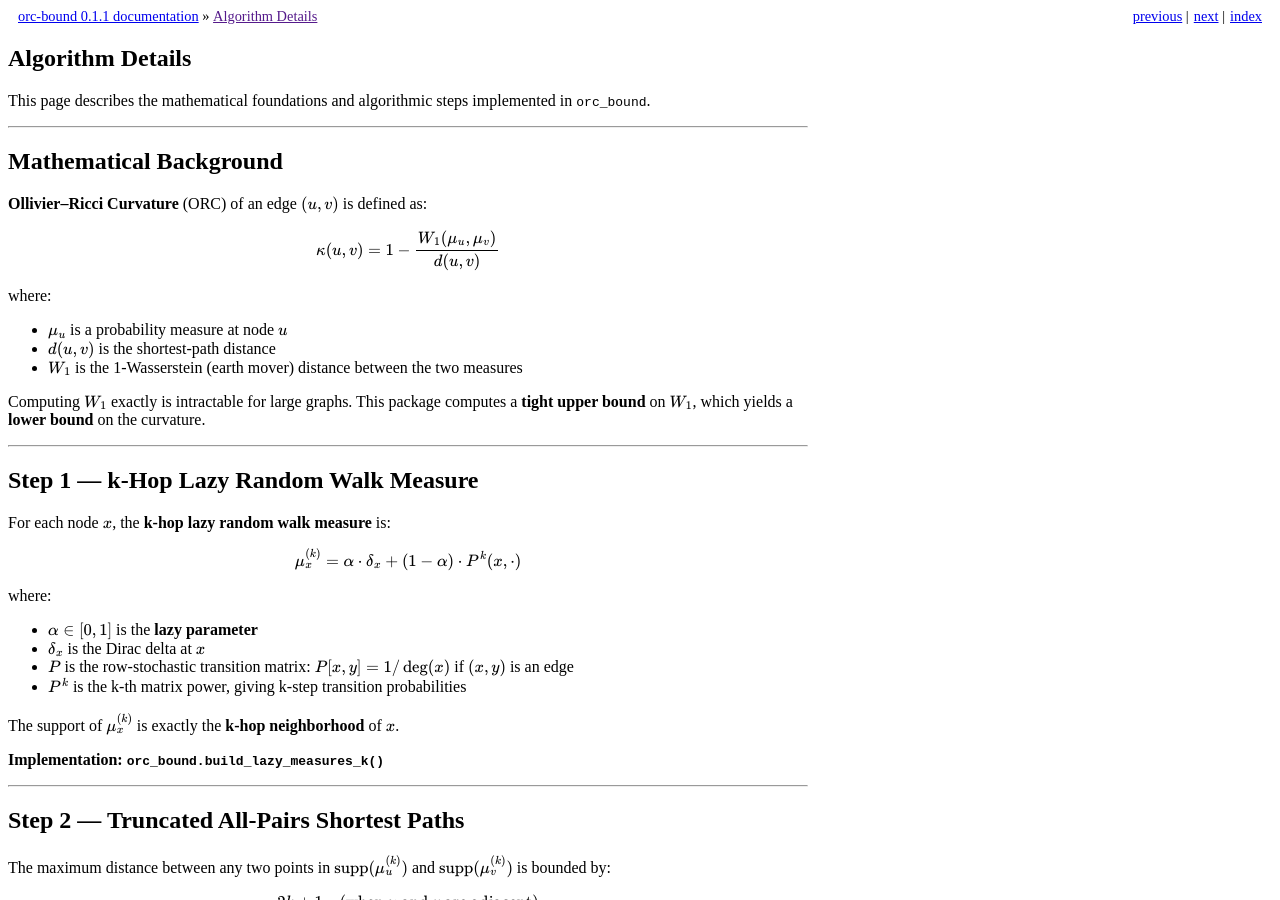
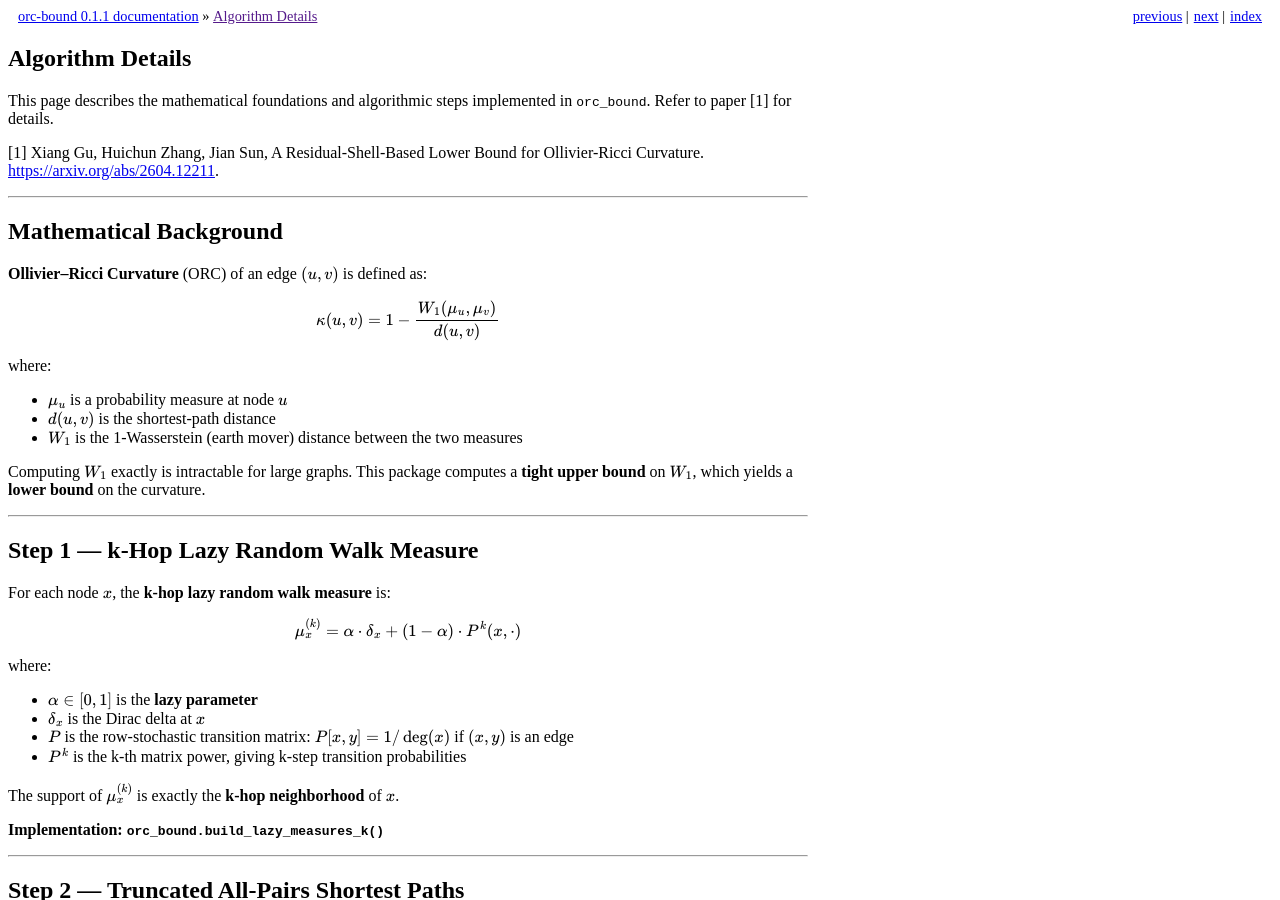
Before and after one commit to XJTU-XGU/ORC_bound, a Sphinx documentation site: the page built from docs/source/algorithm.rst, in a window 1280 px wide and 900 px high. Built offline with Sphinx 7.4.7, drawn with Linux system fonts in a browser that asks for light colours.

Commit message:
Update algorithm.rst

```diff
--- a/docs/source/algorithm.rst
+++ b/docs/source/algorithm.rst
@@ -2,7 +2,9 @@ Algorithm Details
 ================
 
 This page describes the mathematical foundations and algorithmic steps
-implemented in ``orc_bound``.
+implemented in ``orc_bound``. Refer to paper [1] for details.
+
+[1] Xiang Gu, Huichun Zhang, Jian Sun, A Residual-Shell-Based Lower Bound for Ollivier-Ricci Curvature. https://arxiv.org/abs/2604.12211.
 
 ----
 
```
